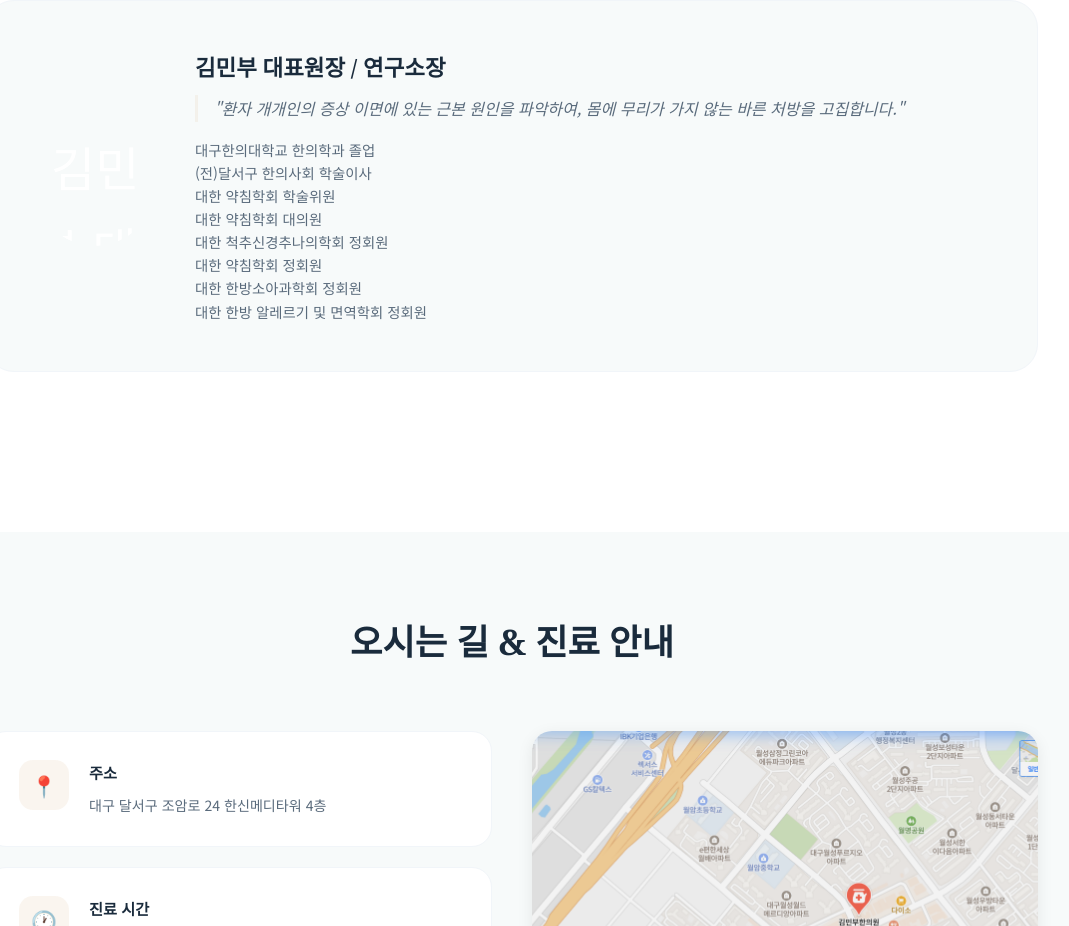
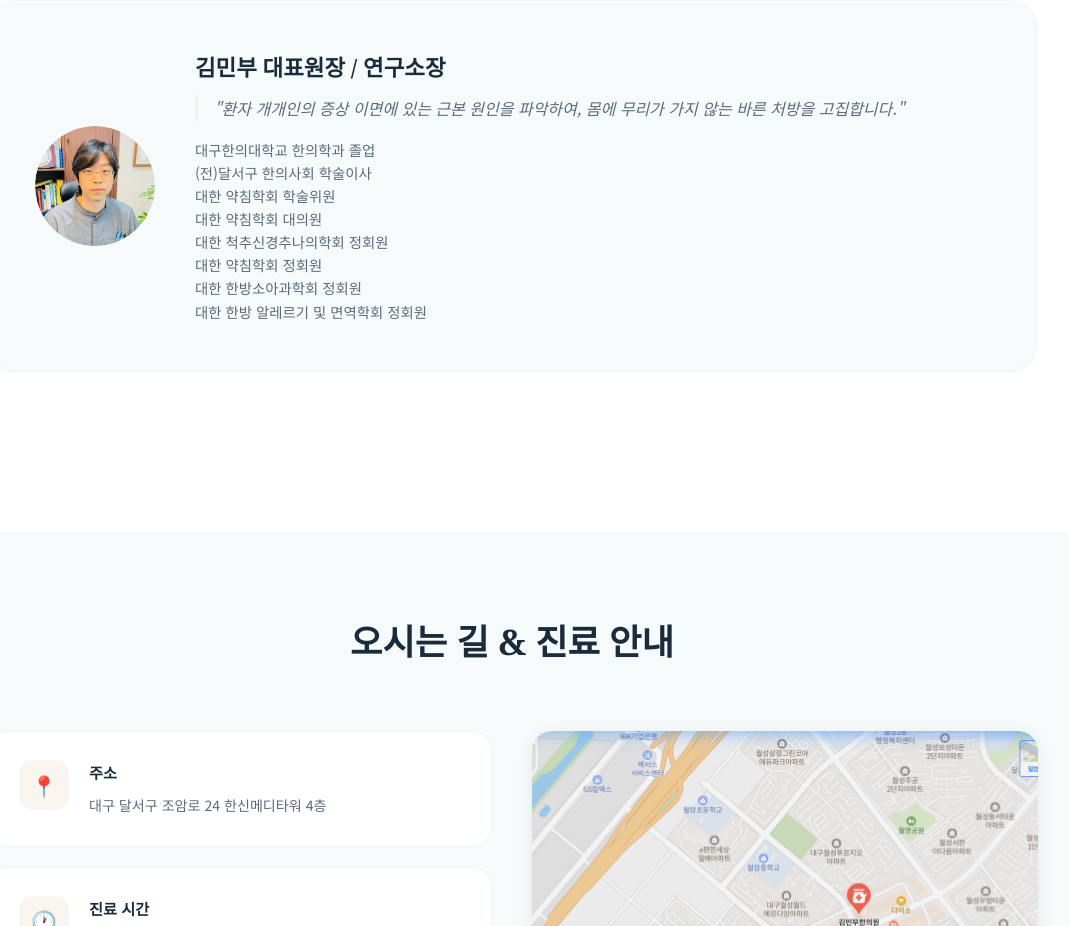
Before and after one commit to magicboo81/homepage, a plain HTML site: page index.html in a window 1280 px wide. Shown: the part 1940-2866 px from the top of the page, without its empty margins (128-1197 px from the left). Drawn offline with Linux system fonts and the light colour scheme.

Commit message:
Add files via upload

```diff
--- a/index.html
+++ b/index.html
@@ -573,7 +573,7 @@
 
           <div class="doctor-profile fade-in">
             <div class="doctor-avatar" style="overflow: hidden; background: none; box-shadow: none;">
-              <img src="assets/images/doctor.jpg" alt="김민부 대표원장" style="width: 100%; height: 100%; object-fit: cover; border-radius: 50%;">
+              <img src="assets/images/doctor.jpeg" alt="김민부 대표원장" style="width: 100%; height: 100%; object-fit: cover; border-radius: 50%;">
             </div>
             <div>
               <div class="doctor-name">김민부 대표원장 / 연구소장</div>
```
